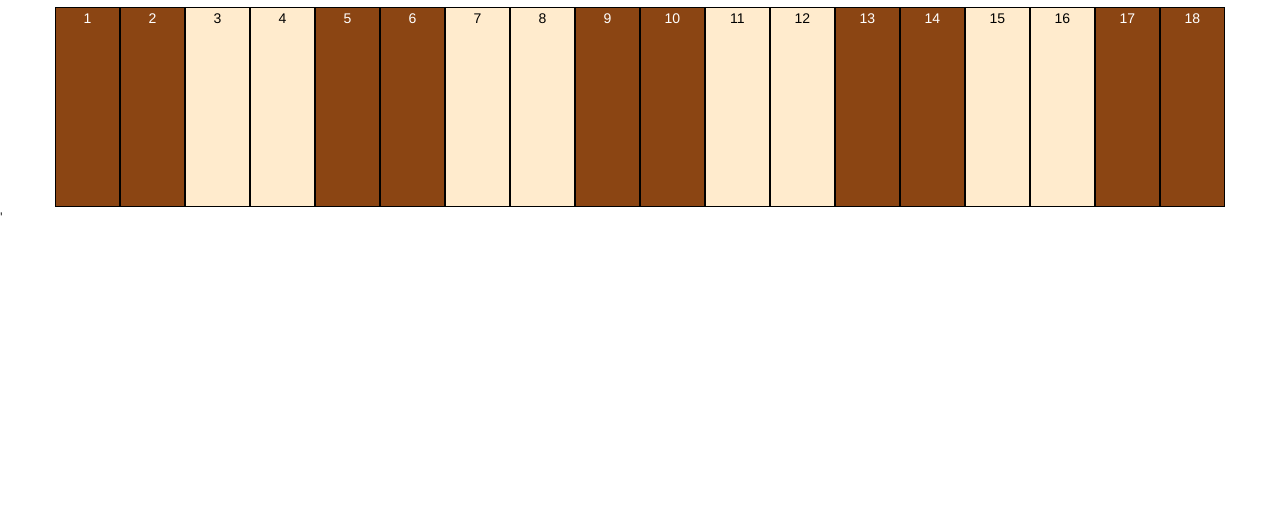
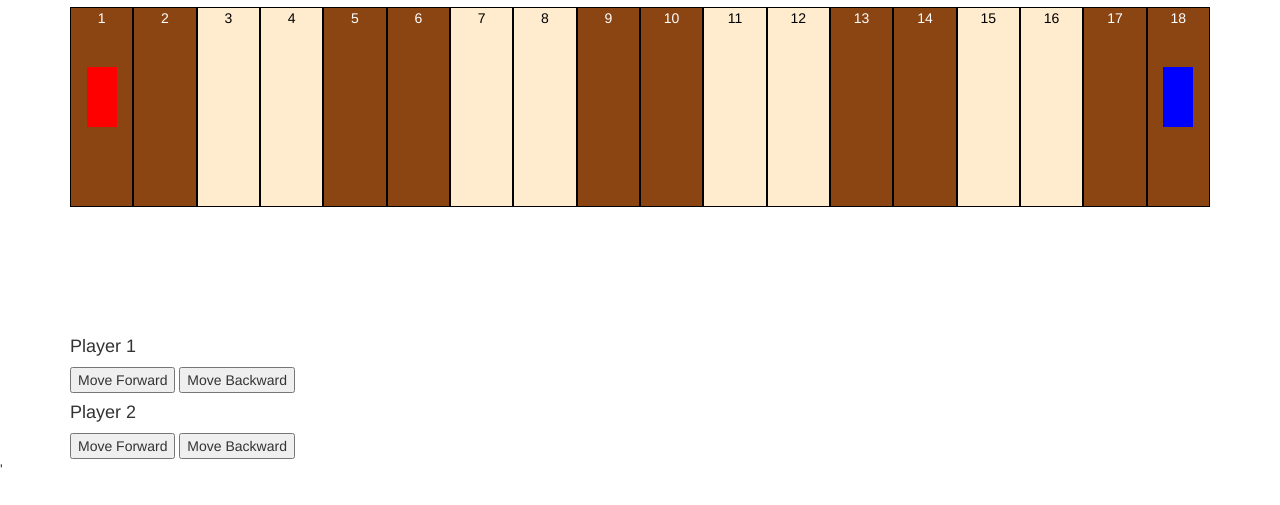
Before and after one commit to annsonn/flashduel, a website: page app/index.html in a window 1280 px wide. Shown: the part 49-554 px from the top of the page. Drawn offline with nearby package versions, Linux system fonts and the light colour scheme; some packages are replaced by stand-ins of ours; files that its build step writes are made by us from their sources; a script that the page names is missing.

Commit message:
placing players and making them move

```diff
--- a/app/index.html
+++ b/app/index.html
@@ -25,25 +25,39 @@
         <div class="container">
           <h3 class="text-muted">{{title}}</h3>
 
-          <div class="row board">
-            <div class="col-xs-1 dark cell">1</div>
-            <div class="col-xs-1 dark cell">2</div>
-            <div class="col-xs-1 light cell">3</div>
-            <div class="col-xs-1 light cell">4</div>
-            <div class="col-xs-1 dark cell">5</div>
-            <div class="col-xs-1 dark cell">6</div>
-            <div class="col-xs-1 light cell">7</div>
-            <div class="col-xs-1 light cell">8</div>
-            <div class="col-xs-1 dark cell">9</div>
-            <div class="col-xs-1 dark cell">10</div>
-            <div class="col-xs-1 light cell">11</div>
-            <div class="col-xs-1 light cell">12</div>
-            <div class="col-xs-1 dark cell">13</div>
-            <div class="col-xs-1 dark cell">14</div>
-            <div class="col-xs-1 light cell">15</div>
-            <div class="col-xs-1 light cell">16</div>
-            <div class="col-xs-1 dark cell">17</div>
-            <div class="col-xs-1 dark cell">18</div>
+          <div class="row table">
+            <div class="board">
+              <div class="col-xs-1 dark space">1</div>
+              <div class="col-xs-1 dark space">2</div>
+              <div class="col-xs-1 light space">3</div>
+              <div class="col-xs-1 light space">4</div>
+              <div class="col-xs-1 dark space">5</div>
+              <div class="col-xs-1 dark space">6</div>
+              <div class="col-xs-1 light space">7</div>
+              <div class="col-xs-1 light space">8</div>
+              <div class="col-xs-1 dark space">9</div>
+              <div class="col-xs-1 dark space">10</div>
+              <div class="col-xs-1 light space">11</div>
+              <div class="col-xs-1 light space">12</div>
+              <div class="col-xs-1 dark space">13</div>
+              <div class="col-xs-1 dark space">14</div>
+              <div class="col-xs-1 light space">15</div>
+              <div class="col-xs-1 light space">16</div>
+              <div class="col-xs-1 dark space">17</div>
+              <div class="col-xs-1 dark space">18</div>
+            </div>
+          </div>
+          <div class="row players" ng-repeat="player in players">
+            <div class="col-xs-1 {{'col-xs-offset-' + (player.position - 1)}}" style="top: {{-100 -60*($index-1)}}px;">
+              <div class="player" style="background-color: {{player.color}};">
+              </div>
+            </div>
+          </div>
+
+          <div ng-repeat="player in players">
+            <h4>{{player.name}}</h4>
+            <button ng-click="move(player, +1)">Move Forward</button>
+            <button ng-click="move(player, -1)">Move Backward</button>
           </div>
         </div>
 
--- a/app/scripts/controllers/MainController.js
+++ b/app/scripts/controllers/MainController.js
@@ -2,6 +2,22 @@
 
 function MainController($scope) {
   $scope.title = 'Flash Duel';
+
+  $scope.players = [{
+    name: 'Player 1',
+    color: 'red',
+    position: 1,
+    direction: 1
+  }, {
+    name: 'Player 2',
+    color: 'blue',
+    position: 18,
+    direction: -1
+  }];
+
+  $scope.move = function move(player, spaces) {
+    player.position = player.position + (player.direction * spaces);
+  };
 }
 angular
     .module('app', [])
--- a/app/styles/main.css
+++ b/app/styles/main.css
@@ -1,15 +1,31 @@
-.board .cell{
+.board .space {
   border: 1px solid #000000;
   height: 200px;
   text-align: center;
 }
 
-.dark.cell {
+.dark.space {
   background-color: saddlebrown;
   color: white;
 }
 
-.light.cell {
+.light.space {
   background-color: blanchedalmond;
   color: black;
 }
+
+.players {
+  position: relative;
+  top: -100px;
+}
+
+.player {
+  position: relative;
+  height: 60px;
+  width: 30px;
+  margin: auto;
+}
+
+.row {
+  margin: 0;
+}
```
